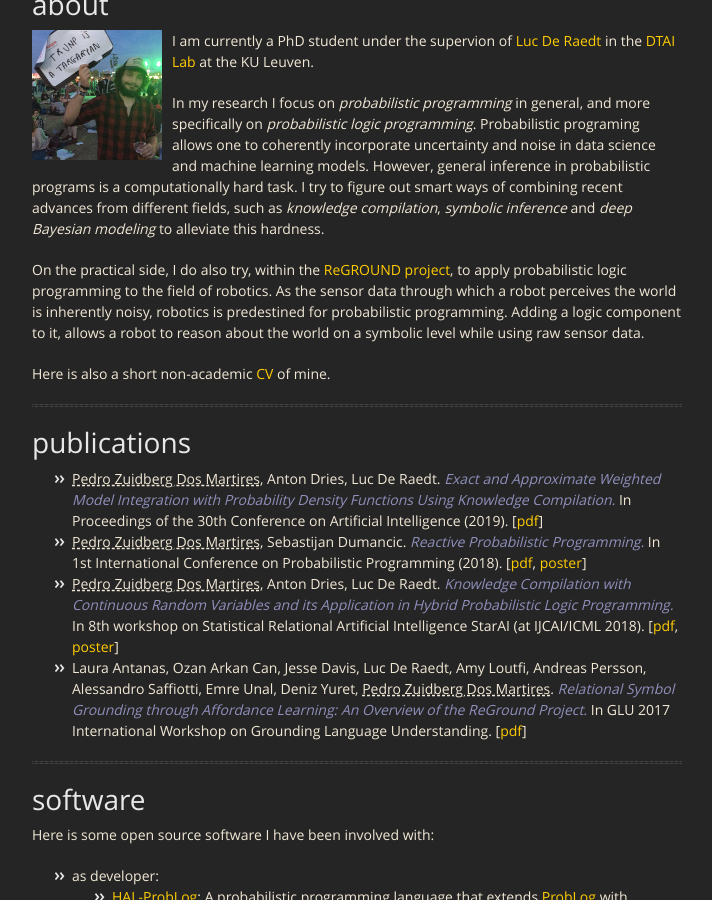
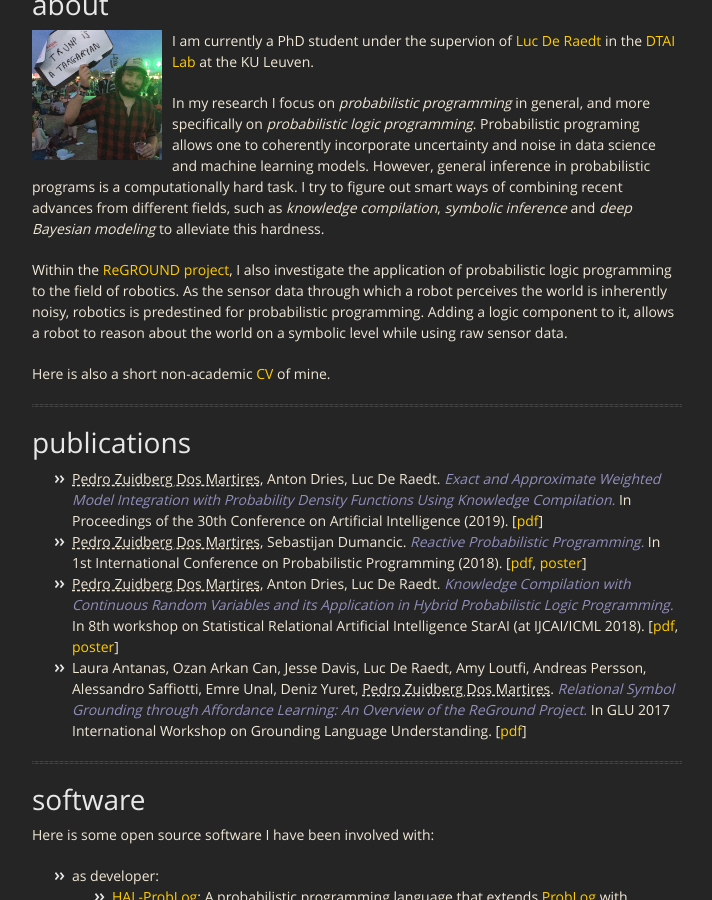
Before and after one commit to pedrozudo/pedrozudo.github.io, a Jekyll site: the page built from index.md, in a window 1280 px wide and 900 px high, scrolled down 303 px. Shown: the whole window, without its empty margins (283-995 px from the left). Built offline with Jekyll 4.4.1, drawn with Linux system fonts in a browser that asks for light colours.

Commit message:
fixed typos

```diff
--- a/index.md
+++ b/index.md
@@ -16,7 +16,7 @@ permalink:
       </p>
 
       <p>
-         On the practical side, I do also try, within the <a href="http://reground.cs.kuleuven.be/" target="_blank">ReGROUND project</a>, to apply probabilistic logic programming to the field of robotics. As the sensor data through which a robot perceives the world is inherently noisy, robotics is predestined for probabilistic programming. Adding a logic component to it, allows a robot to reason about the world on a symbolic level while using raw sensor data.
+         Within the <a href="http://reground.cs.kuleuven.be/" target="_blank">ReGROUND project</a>, I also investigate the application of probabilistic logic programming to the field of robotics. As the sensor data through which a robot perceives the world is inherently noisy, robotics is predestined for probabilistic programming. Adding a logic component to it, allows a robot to reason about the world on a symbolic level while using raw sensor data.
       </p>
 
       <p>
```
